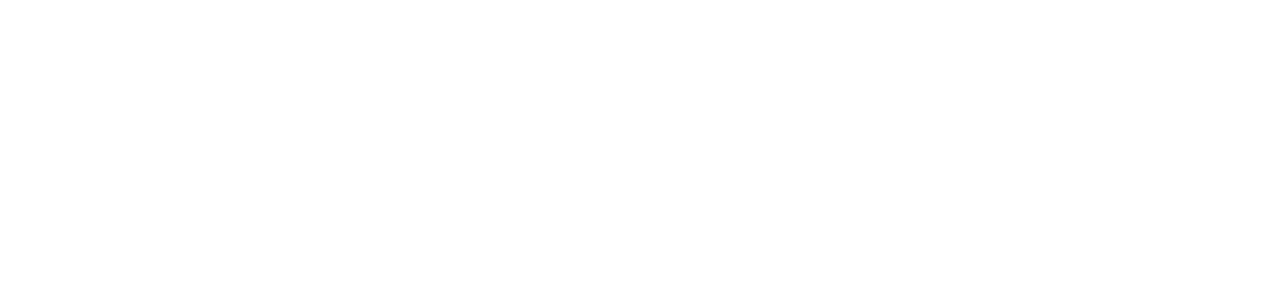
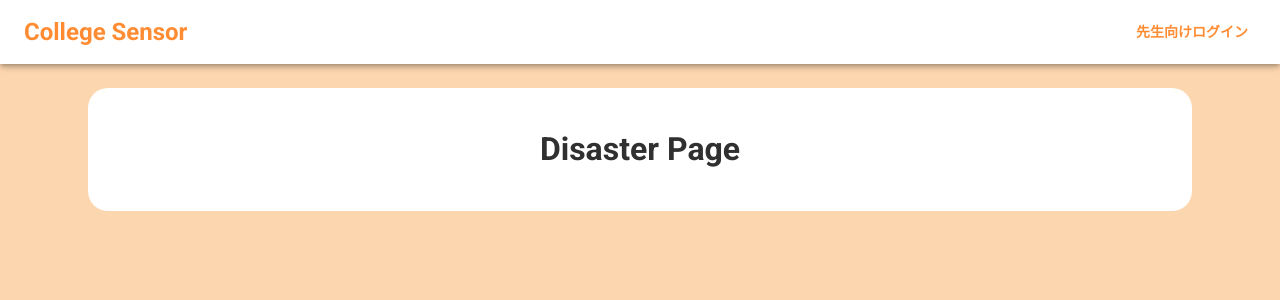
Before and after one commit to sensei-sensor/sensei-sensor-react, a React (Vite) app: page /DisasterPage in a window 1280 px wide. Before the commit this address had no page. Shown: the top 300 px of the page. Built offline with nearby package versions, Linux system fonts and the light colour scheme.

Commit message:
災害時向けページの作成

```diff
--- a/src/App.jsx
+++ b/src/App.jsx
@@ -1,5 +1,6 @@
 import React from "react";
 import { BrowserRouter, Route, Routes } from "react-router-dom";
+import DisasterPage from "./pages/DisasterPage";
 import MainPage from "./pages/MainPage";
 import UserPage from "./pages/UserPage";
 
@@ -9,6 +10,7 @@ export default function App() {
       <Routes>
         <Route exact path={"/"} component={MainPage}>
           <Route path={"/UserPage"} component={UserPage} />
+          <Route path={"/DisasterPage"} component={DisasterPage} />
         </Route>
       </Routes>
     </BrowserRouter>
--- a/src/main.jsx
+++ b/src/main.jsx
@@ -1,6 +1,7 @@
 import React from "react";
 import ReactDOM from "react-dom";
 import { BrowserRouter, Route, Routes } from "react-router-dom";
+import DisasterPage from "./pages/DisasterPage";
 import MainPage from "./pages/MainPage";
 import UserPage from "./pages/UserPage";
 
@@ -10,6 +11,7 @@ ReactDOM.render(
       <Routes>
         <Route exact path={"/"} element={<MainPage />} />
         <Route path={"/UserPage"} element={<UserPage />} />
+        <Route path={"/DisasterPage"} element={<DisasterPage />} />
       </Routes>
     </BrowserRouter>
   </React.StrictMode>,
--- /dev/null
+++ b/src/pages/DisasterPage.jsx
@@ -0,0 +1,21 @@
+import { Box, Container } from "@mui/material";
+import React from "react";
+import GenericTemplate from "../GenericTemplate";
+
+export default function DisasterPage() {
+  return (
+    <GenericTemplate>
+      <Container>
+        <Box
+          borderRadius={5}
+          m={3}
+          p={2}
+          textAlign={"center"}
+          bgcolor={"white"}
+        >
+          <h1>Disaster Page</h1>
+        </Box>
+      </Container>
+    </GenericTemplate>
+  );
+}
```
